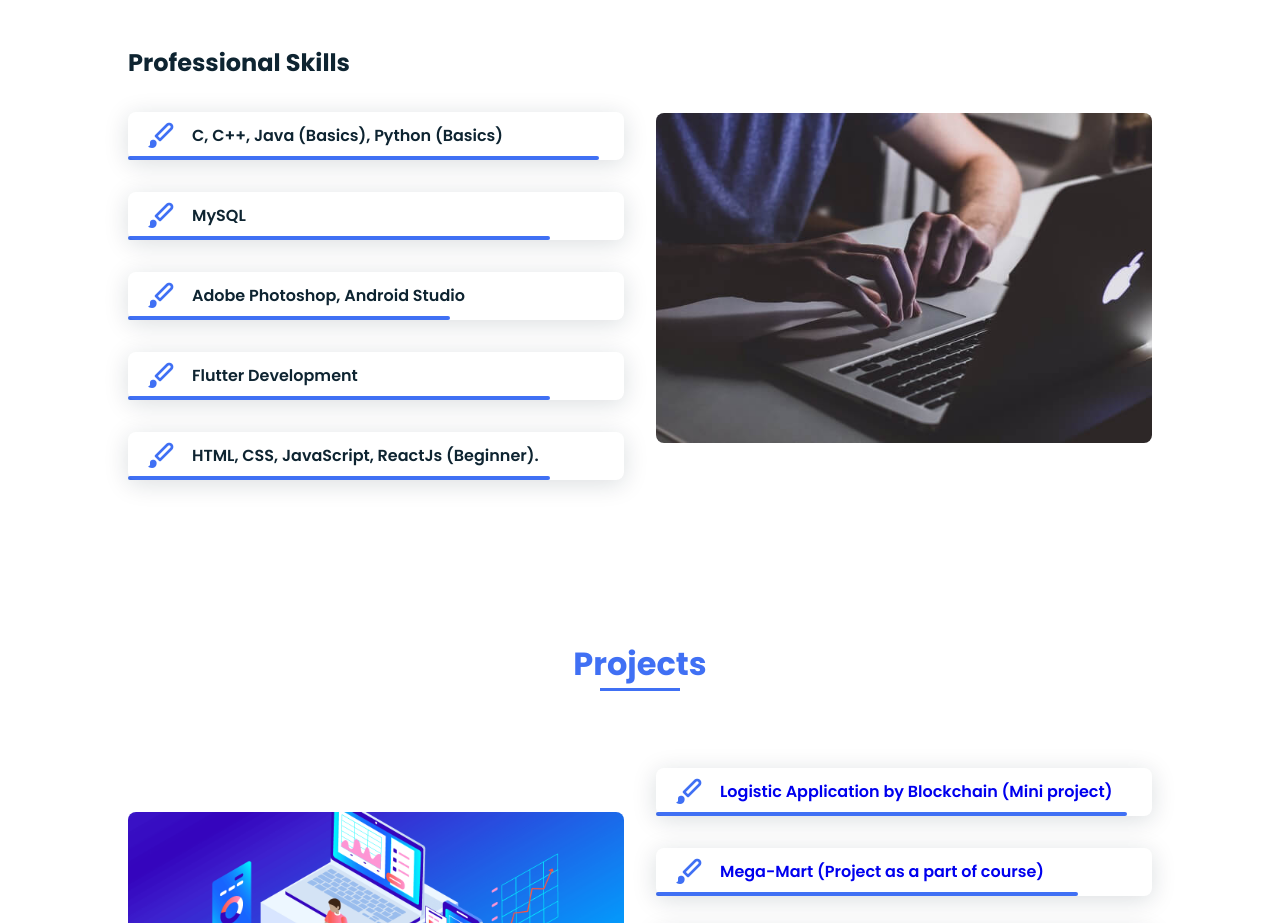
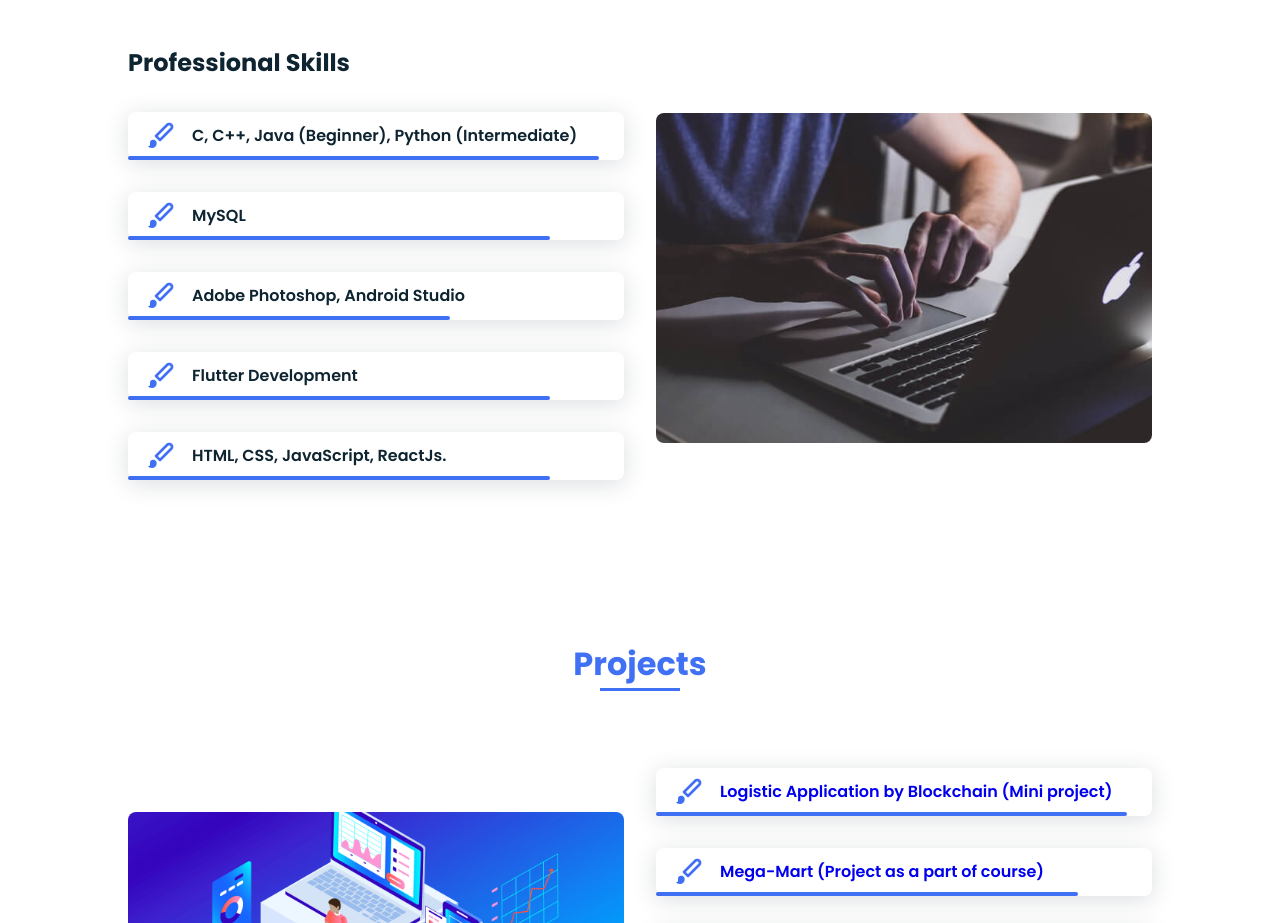
Before and after one commit to vinayak131/Vinayak-Portfolio, a plain HTML site: page index.html in a window 1280 px wide. Shown: the part 1386-2309 px from the top of the page. Drawn offline with nearby package versions, Linux system fonts and the light colour scheme.

Commit message:
Update index.html

```diff
--- a/index.html
+++ b/index.html
@@ -88,7 +88,7 @@
                     <div class="skills__data">
                         <div class="skills__names">
                             <i class='bx bxs-paint skills__icon'></i>
-                            <span class="skills__name">C, C++, Java (Basics), Python (Basics)</span>
+                            <span class="skills__name">C, C++, Java (Beginner), Python (Intermediate)</span>
                         </div>
                         <div class="skills__bar skills__html">
 
@@ -128,7 +128,7 @@
                     <div class="skills__data">
                         <div class="skills__names">
                             <i class='bx bxs-paint skills__icon'></i>
-                            <span class="skills__name">HTML, CSS, JavaScript, ReactJs (Beginner).</span>
+                            <span class="skills__name">HTML, CSS, JavaScript, ReactJs.</span>
                         </div>
                         <div class="skills__bar skills__ux">
 
```
